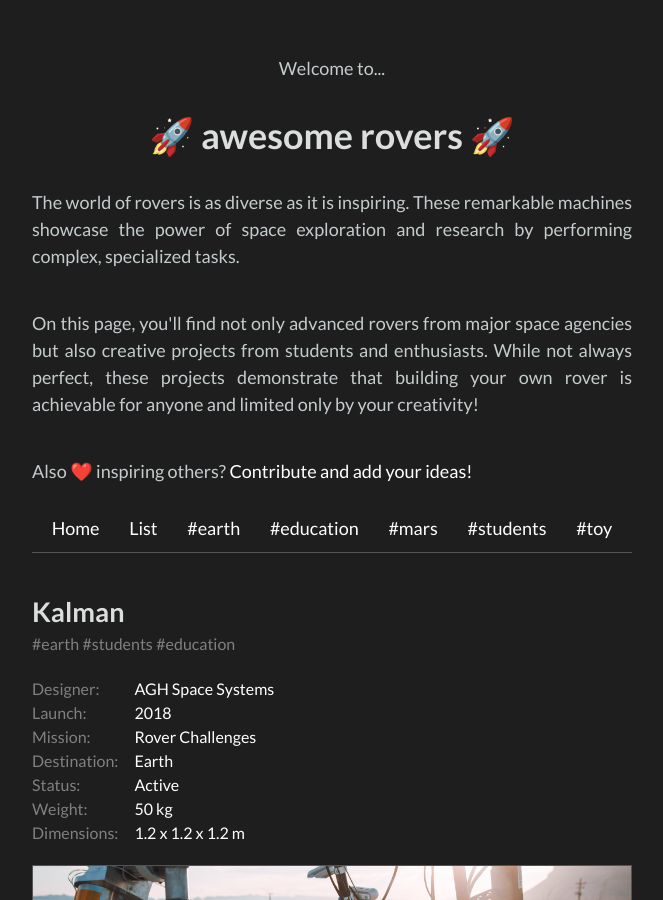
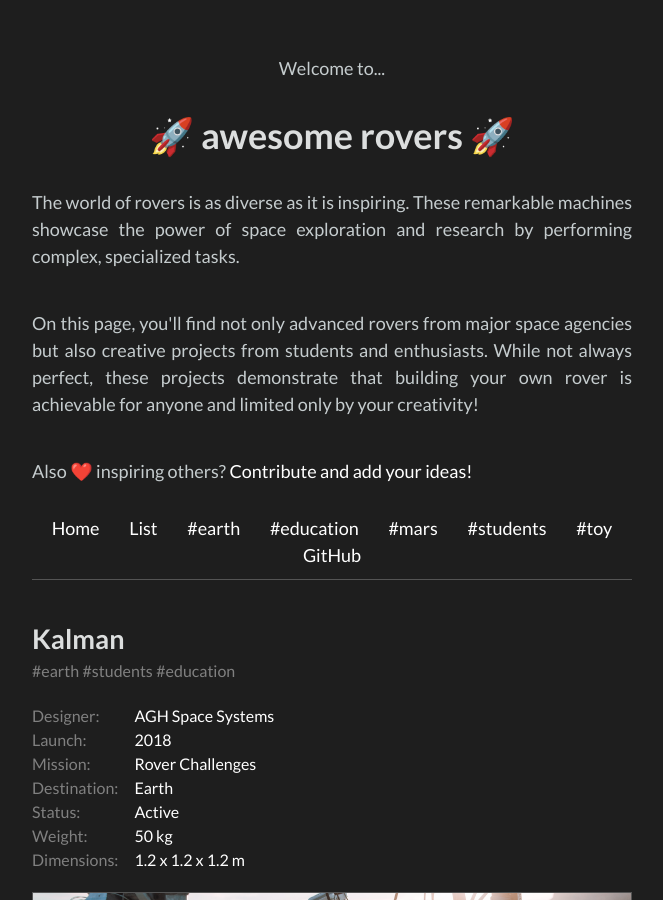
Before and after one commit to dsonyy/awesome-rovers, a Jekyll site: the page built from index.html, in a window 1280 px wide and 900 px high. Shown: the whole window, without its empty margins (308-971 px from the left). Built offline with Jekyll 4.4.1, drawn with Linux system fonts in a browser that asks for light colours; some web fonts are replaced.

Commit message:
add to nav a github link

```diff
--- a/_includes/nav.html
+++ b/_includes/nav.html
@@ -9,4 +9,6 @@
   {% for category in all_categories -%}
   <a href="{{ site.url }}?categories={{ category }}">#{{ category }}</a>
   {% endfor %}
+
+  <a href="https://github.com/dsonyy/awesome-rovers">GitHub</a>
 </nav>
```
